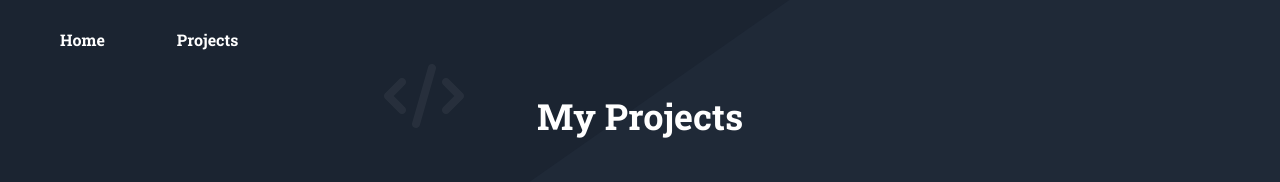
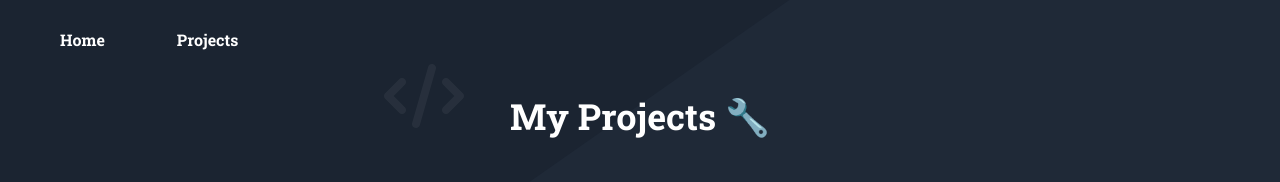
Before and after one commit to jadenet/portfolio, a Next.js app: page /projects in a window 1280 px wide. Shown: the top 182 px of the page. Built offline with nearby package versions, Linux system fonts and the light colour scheme.

Commit message:
Refactor

```diff
--- a/pages/projects.tsx
+++ b/pages/projects.tsx
@@ -49,13 +49,13 @@ function Projects() {
 
   return (
     <>
-      <h1 id="projects" className="mt-24 text-4xl font-bold text-center">My Projects</h1>
+      <h1 className="mt-24 text-4xl font-bold text-center">My Projects 🔧</h1>
 
-      <section className="flex flex-col gap-6 items-center min-h-full my-12">
+      <section className="flex flex-col gap-6 items-center my-12">
         <div className="flex flex-col md:flex-row justify-between items-center w-5/6 md:w-auto gap-4 min-h-max p-3 bg-white text-black rounded-md">
           <div className="flex items-center relative w-full md:w-72 h-10 bg-slate-200 rounded-md">
             <input type="search" placeholder="Search" onChange={(e) => { setCurrentSearch(e.target.value) }} value={currentSearch} className="text-black rounded-md w-full px-4 py-2 bg-slate-200 placeholder:text-gray-400 accent-blue-400 focus:rounded-md font-medium select-none"></input>
-            <button onClick={() => { setCurrentSearch("") }} className={`absolute right-4 opacity-20 hover:scale-105 active:scale-95 transition text-lg ${!currentSearch && "hidden"}`}>X</button>
+            <button onClick={() => { setCurrentSearch("") }} className={`absolute px-2 right-1 font-medium opacity-20 hover:scale-105 active:scale-95 transition text-lg ${!currentSearch && "hidden"}`}>X</button>
           </div>
           <div className="flex w-full md:w-auto justify-around md:justify-end md:gap-8">
             <Dropdown text="Tools \/">
```
